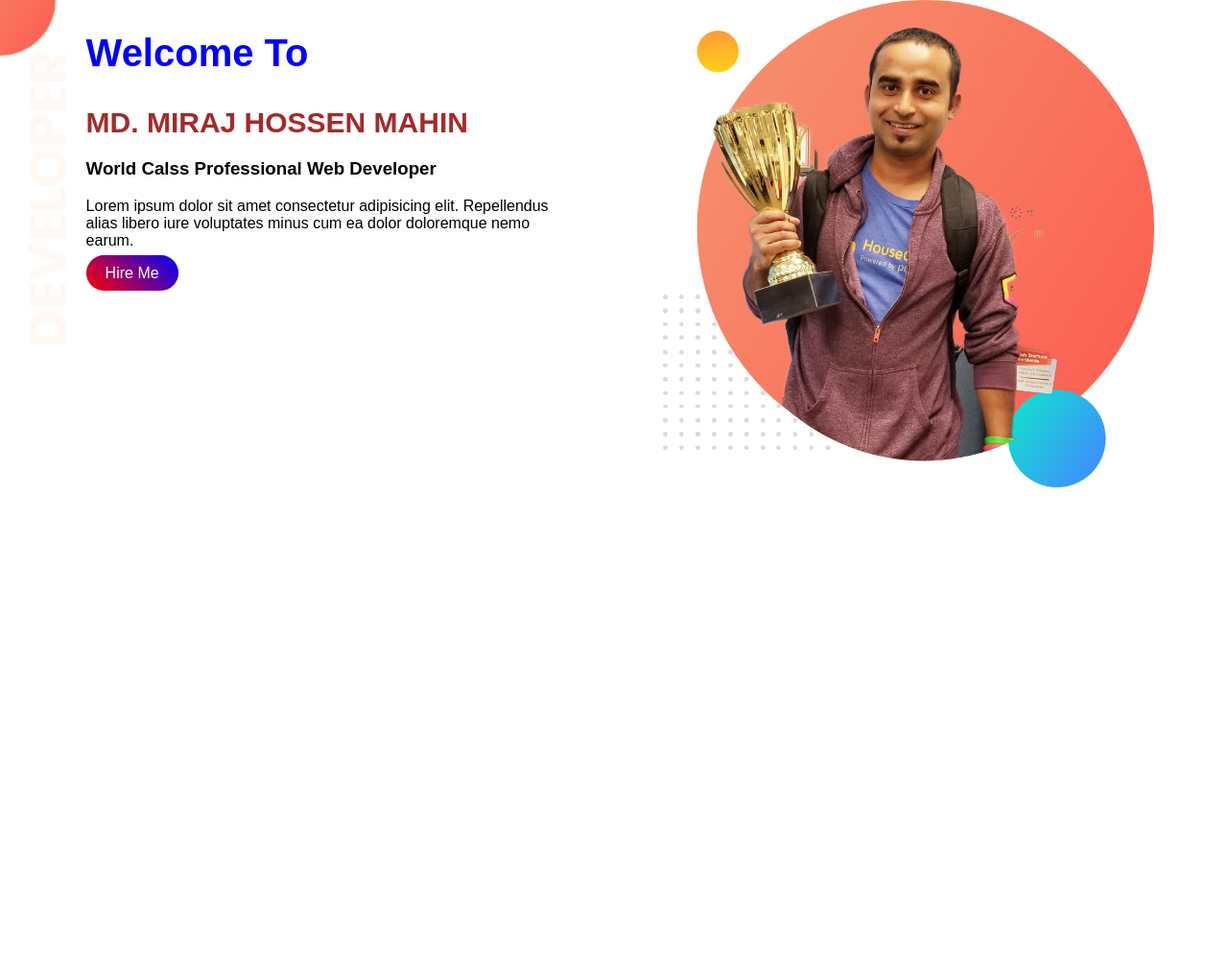
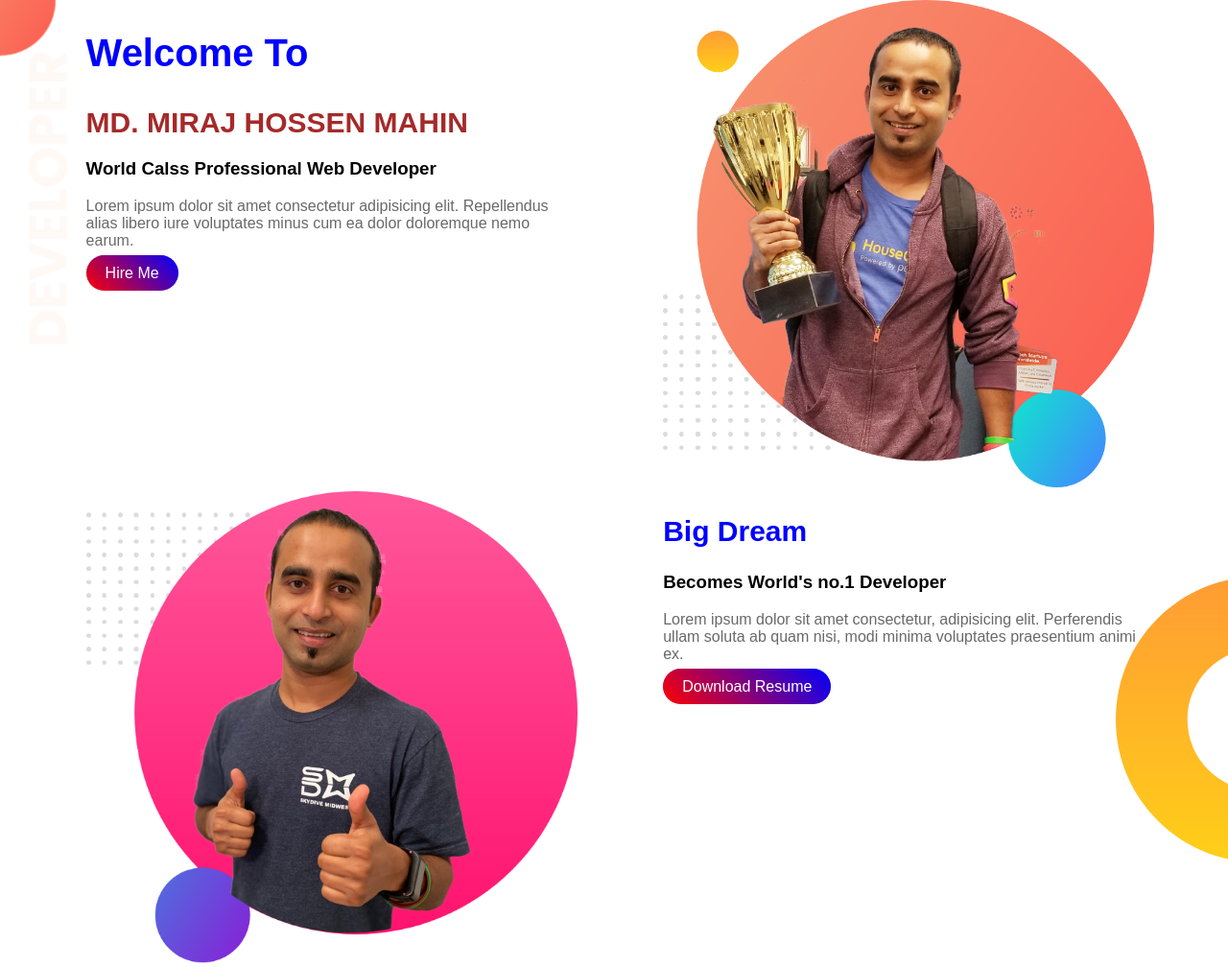
Before and after one commit to Mahin-GitHub/web-portfolio, a plain HTML site: page index.html in a window 1280 px wide. Shown: the whole page at 96% size. Before the commit the page ends 800 px from the top, so only its background shows below. Drawn offline with Linux system fonts and the light colour scheme.

Commit message:
added dream area

```diff
--- a/index.html
+++ b/index.html
@@ -23,5 +23,19 @@
             <img src="images/jhankar.png" alt="jhankar">
         </div>
     </section>
+
+    <section class="dream-area">
+        <div class="half-width">
+            <img src="images/jhankar2.png" alt="jhankar2">
+        </div>
+
+        <div class="half-width">
+            <h2 class="big-dream">Big Dream</h2>
+            <h3>Becomes World's no.1 Developer</h3>
+            <p>Lorem ipsum dolor sit amet consectetur, adipisicing elit. Perferendis ullam soluta ab quam nisi, modi minima voluptates praesentium animi ex.</p>
+            <a class="link-button" href="#">Download Resume</a>
+        </div>
+
+    </section>
 </body>
 </html>
--- a/style.css
+++ b/style.css
@@ -7,6 +7,10 @@ body{
 h1{
     font-size: 40px;
     color:blue;
+}
+
+p{
+    color: dimgray;
 }
 .second_heading{
     font-size: 30px;
@@ -40,3 +44,13 @@ section{
     border-radius: 50px;
     color: white;
 }
+.big-dream{
+    font-size: 30px;
+    color: blue;
+}
+
+.dream-area{
+    background-image: url(images/dream-bg.png);
+    background-repeat: no-repeat;
+    background-position: right;
+}
```
